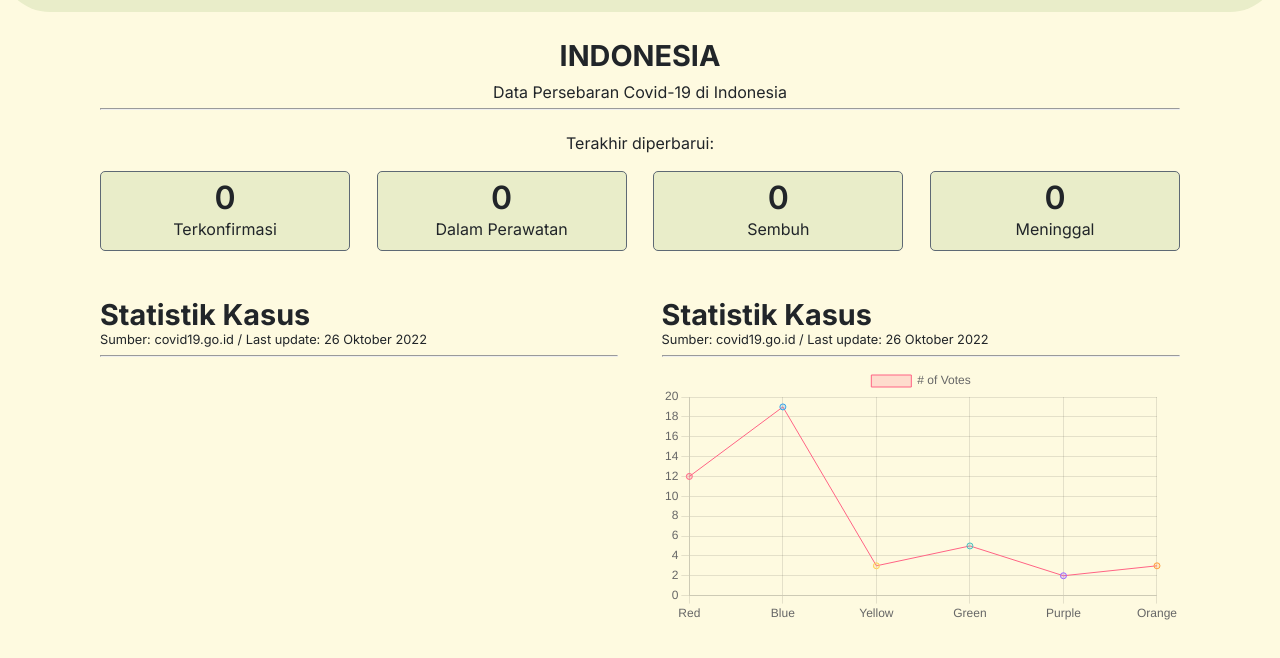
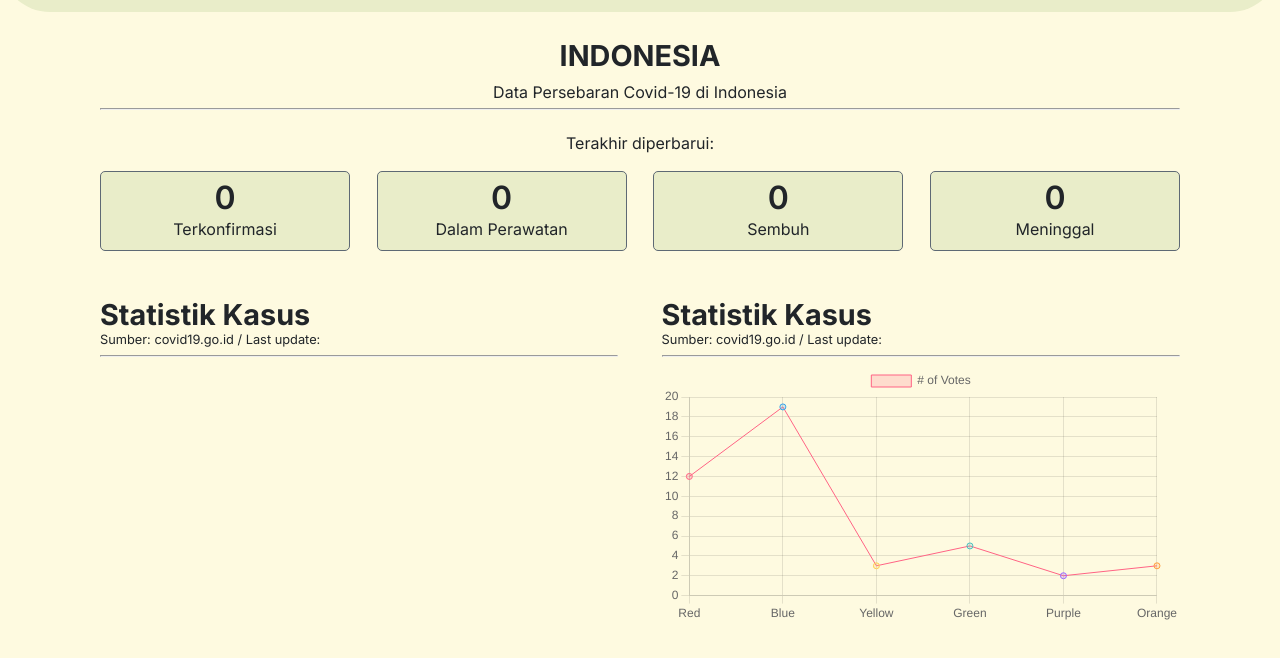
Before and after one commit to rhandyta/covid19, a plain HTML site: page index.html in a window 1280 px wide. Shown: the part 58-716 px from the top of the page. Drawn offline with nearby package versions, Linux system fonts and the light colour scheme; no server answers.

Commit message:
statistik kasus

```diff
--- a/app.js
+++ b/app.js
@@ -5,6 +5,8 @@ const positif = document.querySelector("#jumlah_positif");
 const dirawat = document.querySelector("#jumlah_dirawat");
 const sembuh = document.querySelector("#jumlah_sembuh");
 const meninggal = document.querySelector("#jumlah_meninggal");
+const lastUpdated = document.querySelector("#kasus");
+const year = new Date();
 const result = [];
 const month = [];
 const obj1 = {};
@@ -39,6 +41,9 @@ const fetchTotalCovid = async () => {
         dirawat.textContent = numFormat(update.total.jumlah_dirawat);
         sembuh.textContent = numFormat(update.total.jumlah_sembuh);
         meninggal.textContent = numFormat(update.total.jumlah_meninggal);
+        lastUpdated.textContent = `Sumber: covid19.go.id / Selamat tahun: ${year.getFullYear()} / Last update: ${
+            update.penambahan.tanggal
+        }`;
         Object.assign(result, update);
         // filterDateTime(result.harian);
         totalFiltered(result.harian);
--- a/index.html
+++ b/index.html
@@ -70,9 +70,8 @@
                     <div class="statistik">
                         <div class="section-statistik">
                             <h2>Statistik Kasus</h2>
-                            <p>
-                                Sumber: covid19.go.id / Last update: 26 Oktober
-                                2022
+                            <p id="kasus">
+                                Sumber: covid19.go.id / Last update:
                             </p>
                             <hr />
                             <div class="statistik-box">
@@ -81,9 +80,8 @@
                         </div>
                         <div class="section-statistik">
                             <h2>Statistik Kasus</h2>
-                            <p>
-                                Sumber: covid19.go.id / Last update: 26 Oktober
-                                2022
+                            <p id="vaksin">
+                                Sumber: covid19.go.id / Last update:
                             </p>
                             <hr />
                             <div class="statistik-box">
```
